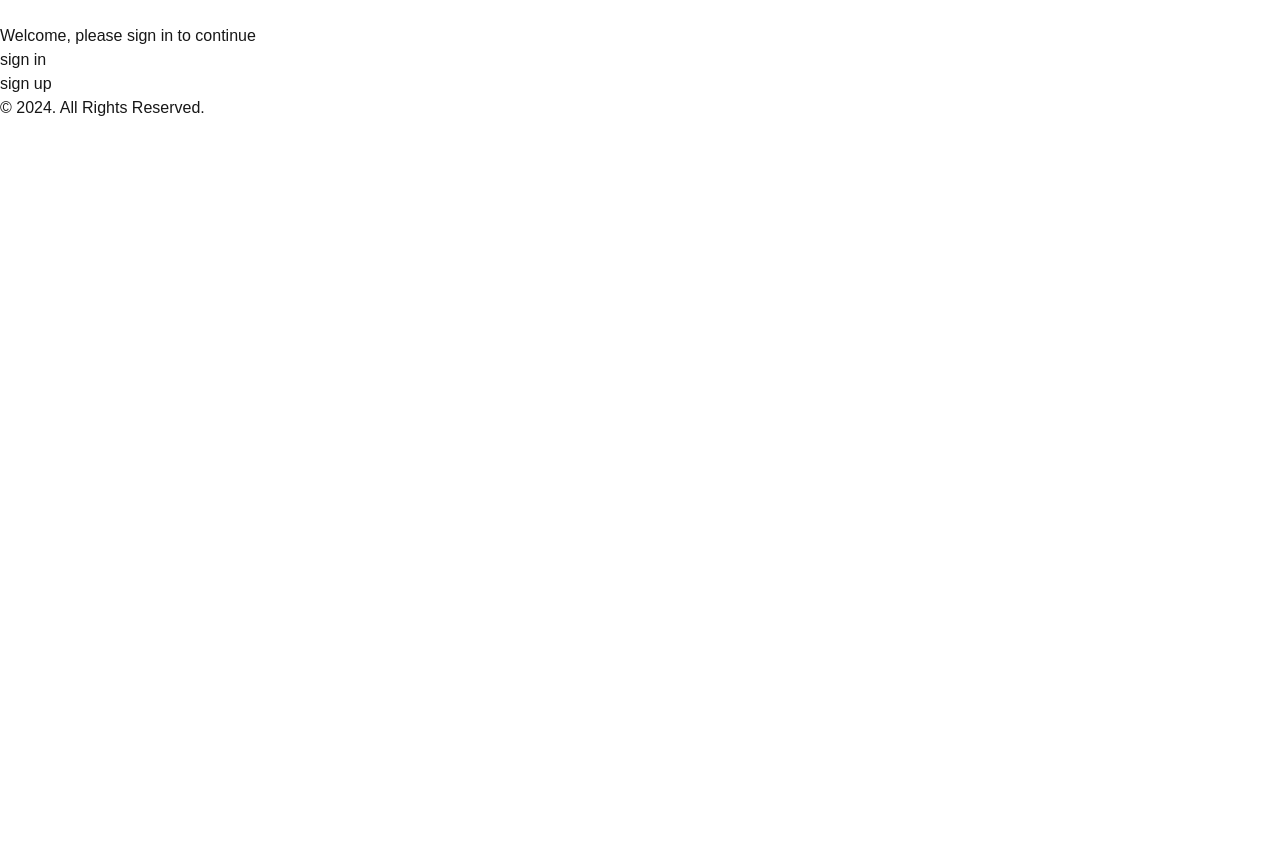
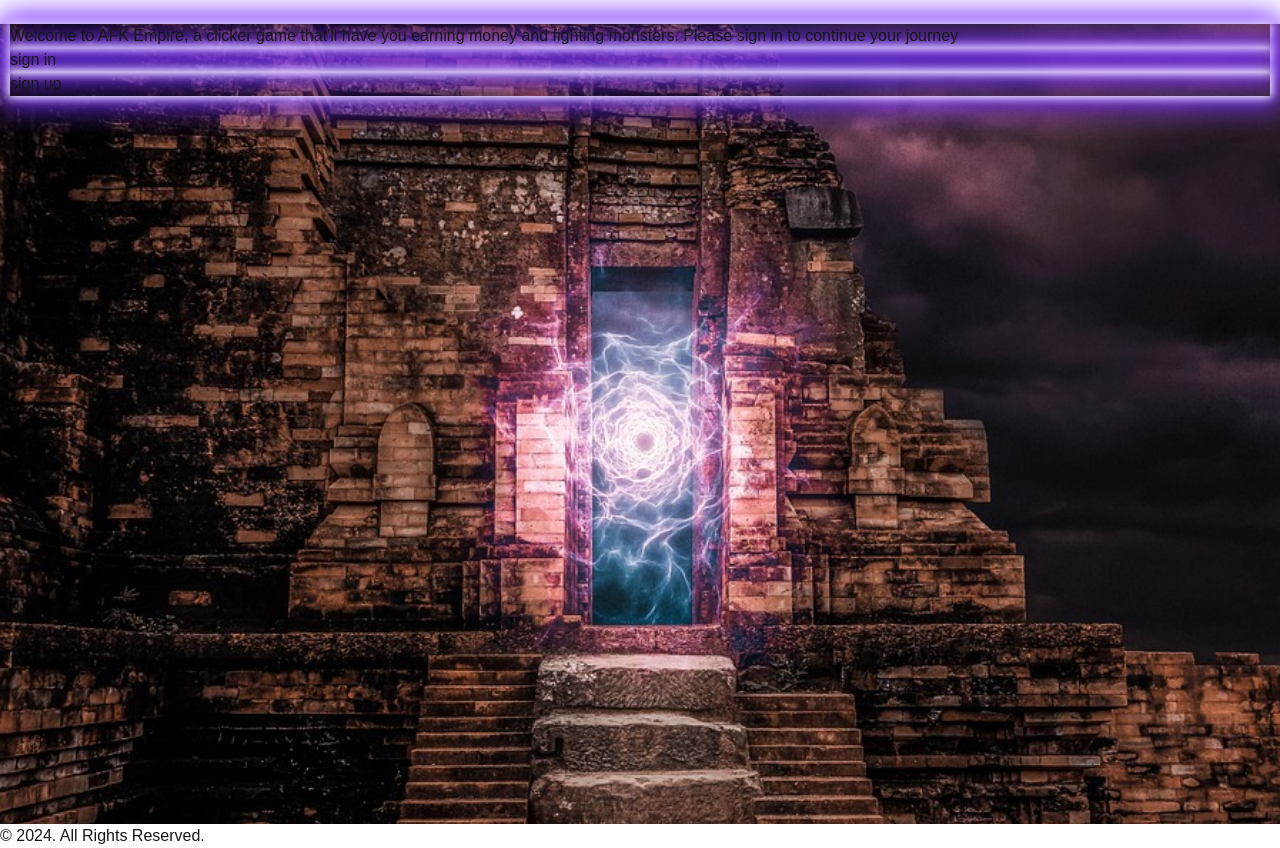
Before and after one commit to SammyMcSammyson/AFK-Empire, a Next.js app: page / in a window 1280 px wide. Before the commit the page ends 800 px from the top, so only its background shows below. Built offline with nearby package versions, Linux system fonts and the light colour scheme; no server answers.

Commit message:
initial page and logout button

```diff
--- a/src/app/globals.css
+++ b/src/app/globals.css
@@ -38,7 +38,6 @@ body {
   box-shadow: 0 0 10px 1px #ffffff, 0 0 20px 10px #ff1c1cd0;
 }
 
-
 input,
 textarea {
   color: #0a0a0a;
@@ -56,3 +55,19 @@ textarea {
   height: 40px;
   align-self: center;
 }
+
+#initial-page {
+  background-image: url(/images/background/dungeon.jpg);
+  background-position: center;
+  background-repeat: no-repeat;
+  background-size: cover;
+  height: 100vh;
+}
+
+#sign-up,
+#sign-in,
+#init-title {
+  box-shadow: 0 0 10px 2px rgb(255, 255, 255), 0 0 30px 10px rgb(122, 50, 255);
+  margin-right: 10px;
+  margin-left: 10px;
+}
--- a/src/components/BurgerMenu.jsx
+++ b/src/components/BurgerMenu.jsx
@@ -1,35 +1,33 @@
-'use client';
+"use client";
 
 import React, { useState } from "react";
 import * as NavigationMenu from "@radix-ui/react-navigation-menu";
 import Link from "next/link";
+import { SignOutButton } from "@clerk/nextjs";
 
 export default function BurgerMenu() {
   //By default the menu is closed
   const [isOpen, setIsOpen] = useState(false);
 
   return (
-    <NavigationMenu.Root className='relative z-20'>
+    <NavigationMenu.Root className="relative z-20">
       <button
         onClick={() => setIsOpen(!isOpen)}
-        className=' burger-menu-button flex flex-col gap-1.5 p-2 border-none bg-transparent cursor-pointer'
+        className=" burger-menu-button flex flex-col gap-1.5 p-2 border-none bg-transparent cursor-pointer"
       >
         {/* This bit is the burger icon */}
 
-        <span className='w-6 h-0.5 bg-gray-800'></span>
-        <span className='w-6 h-0.5 bg-gray-800'></span>
-        <span className='w-6 h-0.5 bg-gray-800'></span>
-
+        <span className="w-6 h-0.5 bg-gray-800"></span>
+        <span className="w-6 h-0.5 bg-gray-800"></span>
+        <span className="w-6 h-0.5 bg-gray-800"></span>
       </button>
 
       {isOpen && (
-        <NavigationMenu.List className='absolute left-0 w-40 bg-white rounded-lg shadow-lg flex flex-col p-4 space-y-2'>
+        <NavigationMenu.List className="absolute left-0 w-40 bg-white rounded-lg shadow-lg flex flex-col p-4 space-y-2">
           <NavigationMenu.Item>
             <Link
-
-              href='/'
-              className='text-gray-800 font-semibold hover:bg-gray-100 px-3 py-2 rounded'
-
+              href="/"
+              className="text-gray-800 font-semibold hover:bg-gray-100 px-3 py-2 rounded"
             >
               Home
             </Link>
@@ -37,11 +35,8 @@ export default function BurgerMenu() {
 
           <NavigationMenu.Item>
             <Link
-
-
-              href='/profile'
-              className='text-gray-800 font-semibold hover:bg-gray-100 px-3 py-2 rounded'
-
+              href="/profile"
+              className="text-gray-800 font-semibold hover:bg-gray-100 px-3 py-2 rounded"
             >
               Profile
             </Link>
@@ -60,10 +55,8 @@ export default function BurgerMenu() {
 
           <NavigationMenu.Item>
             <Link
-
-              href='/dungeon'
-              className='text-gray-800 font-semibold hover:bg-gray-100 px-3 py-2 rounded'
-
+              href="/dungeon"
+              className="text-gray-800 font-semibold hover:bg-gray-100 px-3 py-2 rounded"
             >
               Dungeon
             </Link>
@@ -76,6 +69,11 @@ export default function BurgerMenu() {
               posts
             </Link>
           </NavigationMenu.Item>
+          <NavigationMenu.Item>
+            <div className="text-gray-800 font-semibold hover:bg-gray-100 px-3 py-2 rounded">
+              <SignOutButton />
+            </div>
+          </NavigationMenu.Item>
         </NavigationMenu.List>
       )}
       <NavigationMenu.Viewport />
--- a/src/components/InitialPage.jsx
+++ b/src/components/InitialPage.jsx
@@ -1,14 +1,25 @@
 import { SignInButton, SignUpButton } from "@clerk/nextjs";
-
 export default function InitialPage() {
   return (
     <>
-      <div className="initial page">
-        <h1 className="initPage-title">Welcome, please sign in to continue</h1>
-        <div className="sign-in">
+      <div className="flex flex-col justify-center" id="initial-page">
+        <h1
+          id="init-title"
+          className="text-center mt-20 p-10 bg-purple-300 rounded-xl text-black font-bold text-xl"
+        >
+          Welcome to AFK Empire, a clicker game that'll have you earning money
+          and fighting monsters. Please sign in to continue your journey
+        </h1>
+        <div
+          id="sign-in"
+          className="text-center mt-20 mb-20 px-6 py-2 bg-purple-800 text-white font-semibold rounded-lg hover:bg-purple-400 hover:shadow-lg transition-all"
+        >
           <SignInButton mode="modal">sign in</SignInButton>
         </div>
-        <div className="sign-up">
+        <div
+          id="sign-up"
+          className="text-center mt-10 mb-20 px-6 py-2 bg-purple-800 text-white font-semibold rounded-lg hover:bg-purple-400 hover:shadow-lg transition-all"
+        >
           <SignUpButton>sign up</SignUpButton>
         </div>
       </div>
```
